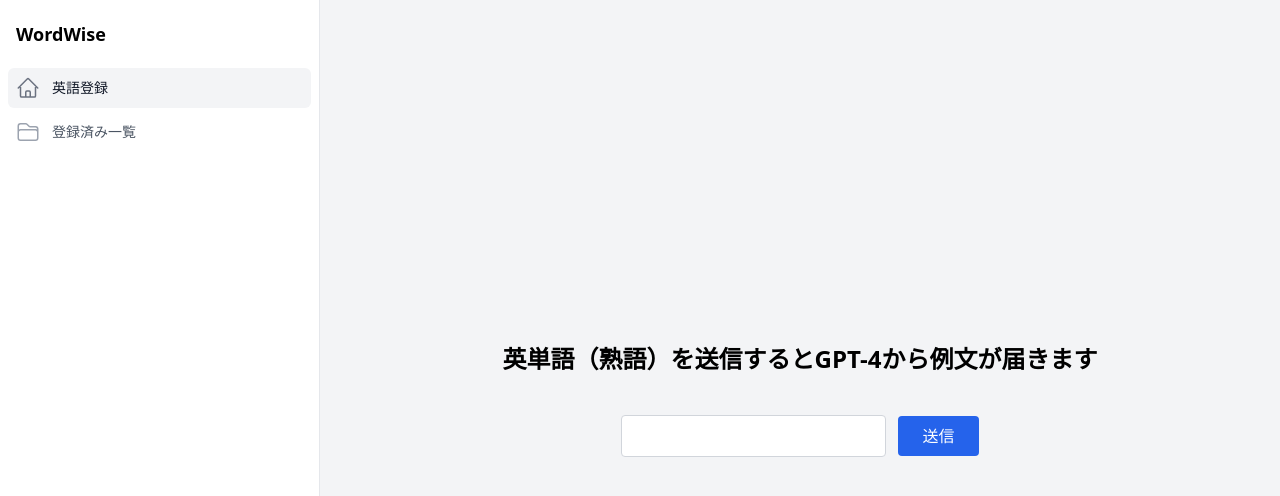
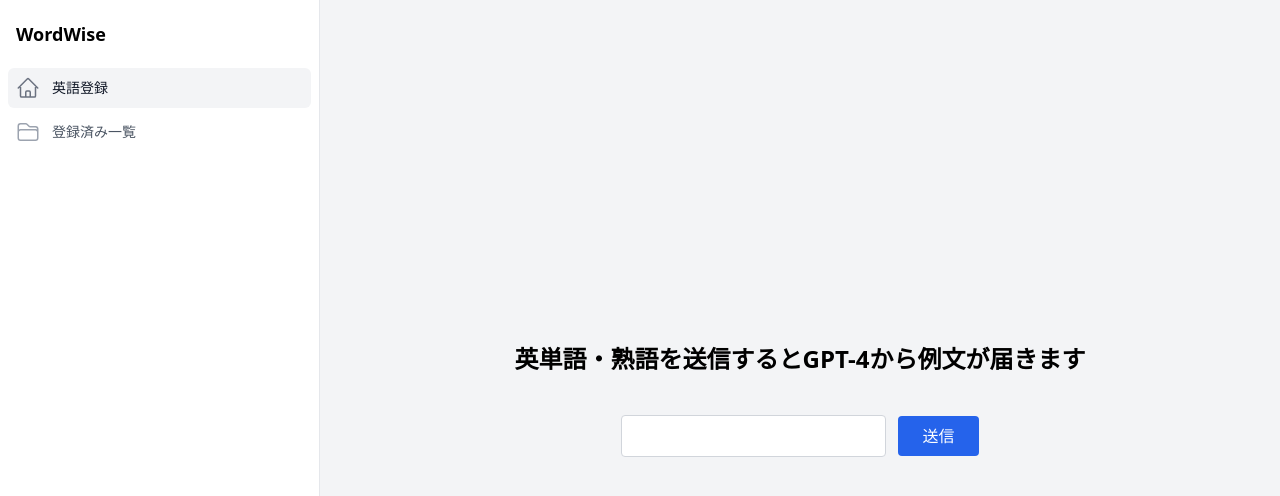
Before and after one commit to sa-morishita/gpt4-wordwise, a Next.js app: page / in a window 1280 px wide. Shown: the top 496 px of the page. Built offline with nearby package versions, Linux system fonts and the light colour scheme; no server answers.

Commit message:
Refactor InputWord component to split text response correctly and display example sentences in Japanese

```diff
--- a/components/InputWord.tsx
+++ b/components/InputWord.tsx
@@ -34,7 +34,10 @@ const InputWord: FC = () => {
 			});
 
 			console.log('response.data', response.data);
-			const array = await response.data.text.split('#');
+			const array = await response.data.text
+				.replace(/\d+\./g, '')
+				.replace('##', '#')
+				.split('#');
 
 			const sentencePairArray = array
 				.filter((_, index) => index % 2 !== 0)
@@ -98,8 +101,9 @@ const InputWord: FC = () => {
 		<div className="mx-auto flex min-h-screen w-full items-center justify-center overflow-y-scroll">
 			<div className="py-4 lg:max-w-3xl">
 				<h2 className="mb-10 text-center text-2xl font-bold">
-					英単語（熟語）を送信するとGPT-4から例文が届きます
+					英単語・熟語を送信するとGPT-4から例文が届きます
 				</h2>
+
 				<form onSubmit={handleSubmit} className="text-center">
 					<input
 						type="text"
```
